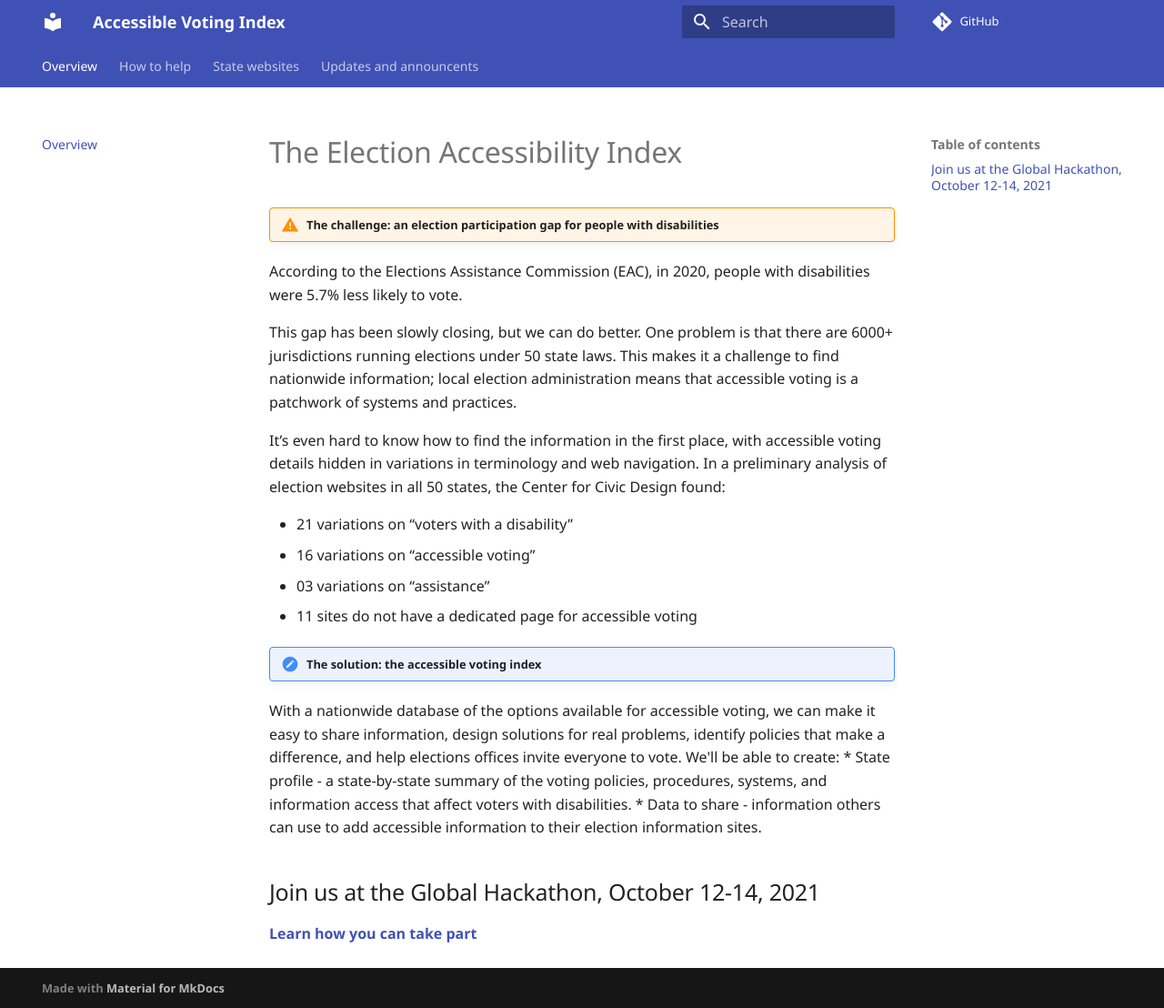
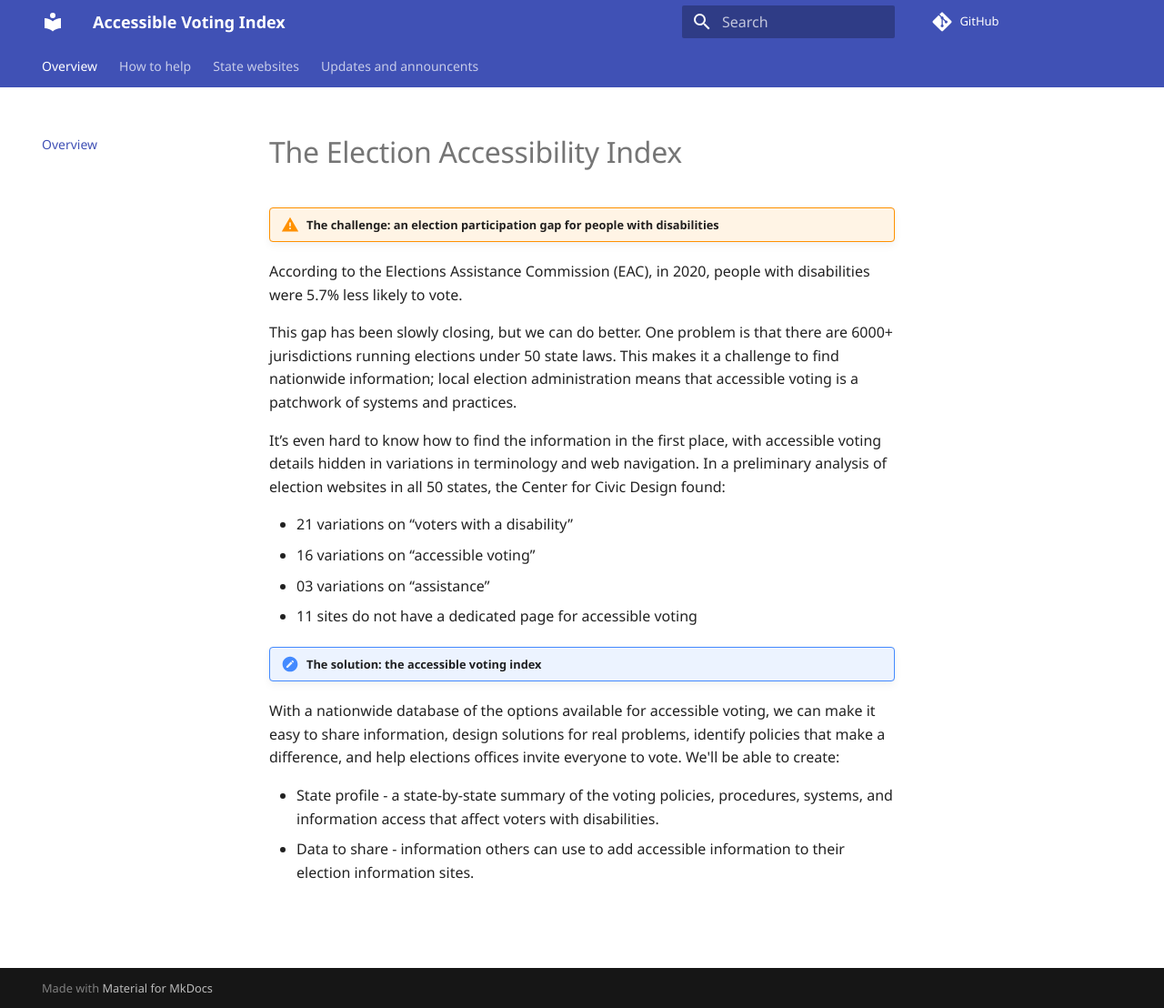
Before and after one commit to CivicDesign/Accessible-Voting-Index, an MkDocs documentation site: the page built from docs/index.md, in a window 1280 px wide and 1108 px high. Shown: the whole window at 91% size. Built offline with MkDocs 1.6.1 and Material for MkDocs 9.7.7, drawn with Linux system fonts in a browser that asks for light colours; some web fonts are replaced; comment, search, counter and statistics services are not loaded.

Commit message:
test build

```diff
--- a/docs/index.md
+++ b/docs/index.md
@@ -16,9 +16,6 @@ It’s even hard to know how to find the information in the first place, with ac
 !!! alert "The solution: the accessible voting index"
 
 With a nationwide database of the options available for accessible voting, we can make it easy to share information, design solutions for real problems, identify policies that make a difference, and help elections offices invite everyone to vote. We'll be able to create:
+
 * State profile - a state-by-state summary of the voting policies, procedures, systems, and information access that affect voters with disabilities.
 * Data to share - information others can use to add accessible information to their election information sites.
-
-## Join us at the Global Hackathon, October 12-14, 2021
-
-<a href="https://civicdesign.github.io/Accessible-Voting-Index/Howto/"><b>Learn how you can take part<b></a>
```
